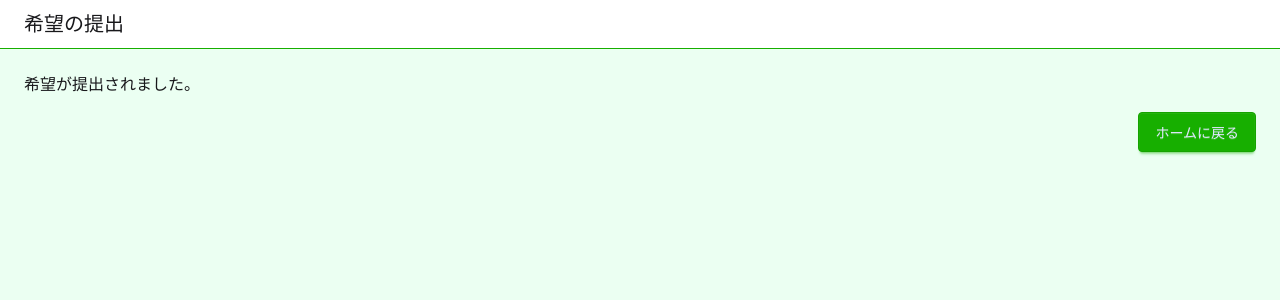
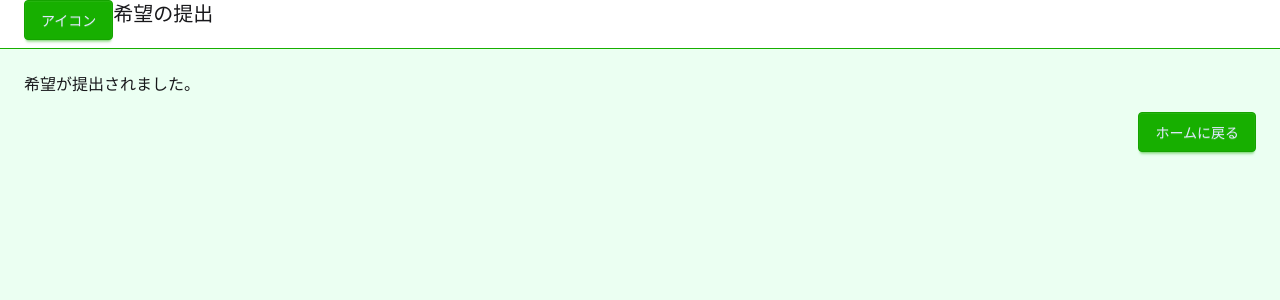
Before and after one commit to ut-code/how-match, a SvelteKit app in the folder web/: page /done in a window 1280 px wide. Shown: the top 300 px of the page. Built offline with nearby package versions, Linux system fonts and the light colour scheme.

Commit message:
feat: home button

```diff
--- a/web/src/components/header.svelte
+++ b/web/src/components/header.svelte
@@ -3,7 +3,8 @@
 </script>
 
 <header class="fixed top-0 left-0 w-full z-30 border-b border-primary bg-white">
-  <div class="h-12 px-6 flex items-center justify-between">
+  <div class="h-12 px-6 flex items-start align-middle">
+    <a class="btn btn-primary" href="/"> アイコン </a>
     <span class="text-xl">
       {title}
     </span>
```
